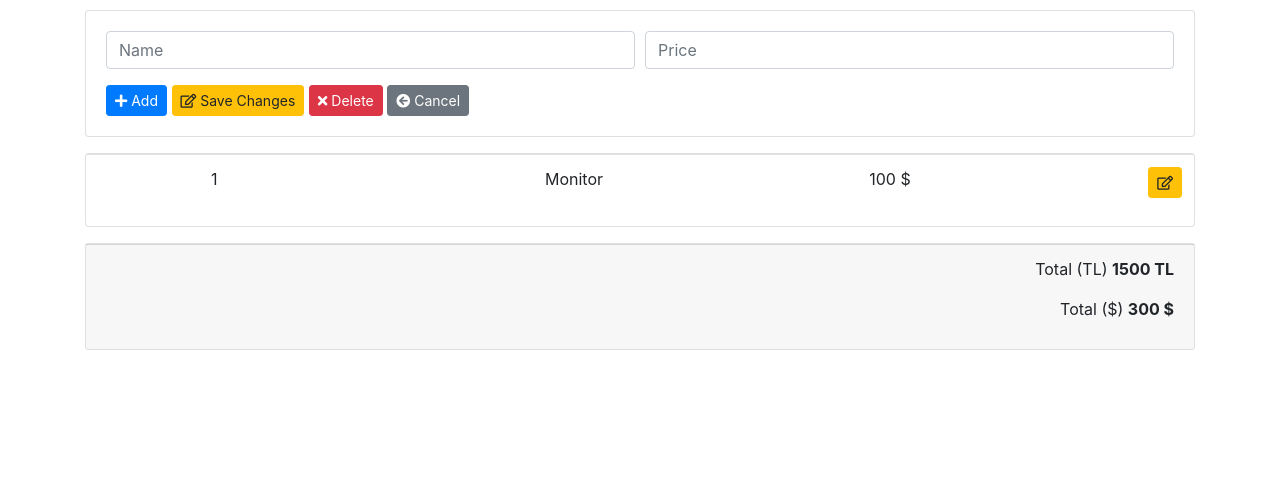
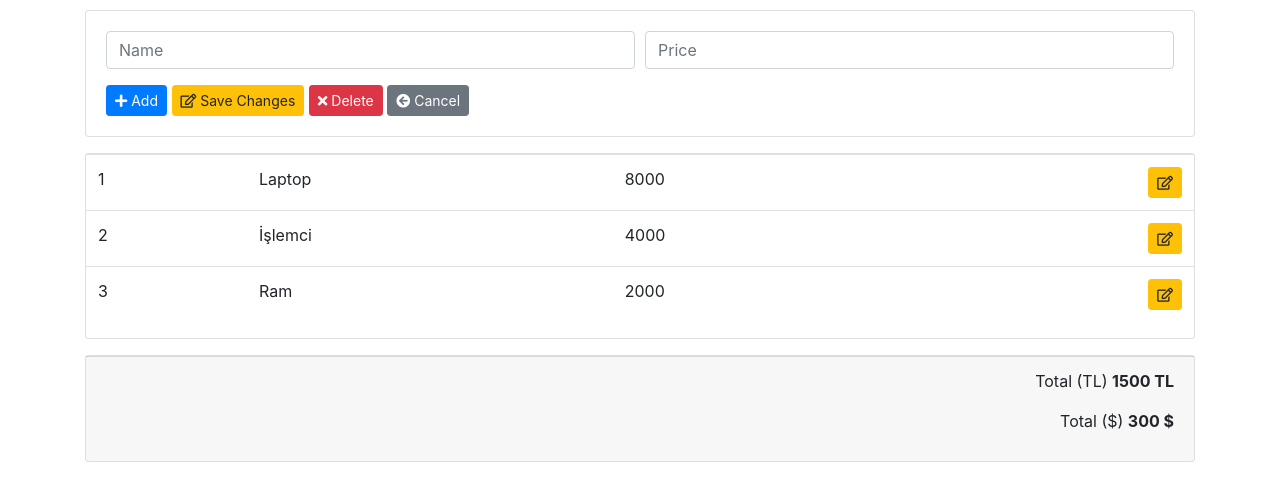
Before and after one commit to ismailonur/Price-Calculator, a plain HTML site: page index.html in a window 1280 px wide. Shown: the part 62-562 px from the top of the page. Drawn offline with nearby package versions, Linux system fonts and the light colour scheme.

Commit message:
Liste elemanları oluşturuldu UI üzerinde gösterildi

```diff
--- a/app.js
+++ b/app.js
@@ -16,9 +16,9 @@ const ProductController = (function () {
 
     const data = {
         products: [
-            { id: 0, name: "Laptop", price: 8000 },
-            { id: 0, name: "İşlemci", price: 4000 },
-            { id: 0, name: "Ram", price: 2000 }
+            { id: 1, name: "Laptop", price: 8000 },
+            { id: 2, name: "İşlemci", price: 4000 },
+            { id: 3, name: "Ram", price: 2000 }
         ],
         selectedProduct: null,
         totalPrice: 0,
@@ -26,10 +26,10 @@ const ProductController = (function () {
 
     // Public
     return {
-        getProducts: function(){
+        getProducts: function () {
             return data.products;
         },
-        getData: function(){
+        getData: function () {
             return data;
         }
     }
@@ -38,16 +38,47 @@ const ProductController = (function () {
 // UI Controller
 const UIController = (function () {
 
+    const Selectors = {
+        productList: "#item-list"
+    }
+
+    return {
+        createProductList: function (products) {
+            let html = '';
+
+            products.forEach(prd => {
+                html+=`
+                    <tr>
+                        <td>${prd.id}</td>
+                        <td>${prd.name}</td>
+                        <td>${prd.price}</td>
+                        <td class="text-right">
+                            <button type="submit" class="btn btn-warning btn-sm">
+                                <i class="far fa-edit"></i>
+                            </button>
+                        </td>
+                    </tr>
+                `;
+            });
+
+            document.querySelector(Selectors.productList).innerHTML = html;
+        },
+
+        getSelectors : function(){
+            return Selectors;
+        }
+    }
 
 })()
 
 // App Controller
 const App = (function (ProductCtrl, UICtrl) {
-    return{
-        init: function(){
+    return {
+        init: function () {
             console.log("Uygulama Çalışıyor!");
             const products = ProductCtrl.getProducts();
-            console.log(products);
+
+            UICtrl.createProductList(products);
         }
     }
 
--- a/index.html
+++ b/index.html
@@ -56,16 +56,7 @@
         <div class="card mt-3">
             <table class="table">
                 <tbody id="item-list">
-                    <tr class="text-right">
-                        <td>1</td>
-                        <td>Monitor</td>
-                        <td>100 $</td>
-                        <td>
-                            <button type="submit" class="btn btn-warning btn-sm">
-                                <i class="far fa-edit"></i>
-                            </button>
-                        </td>
-                    </tr>
+
                 </tbody>
             </table>
         </div>
```
